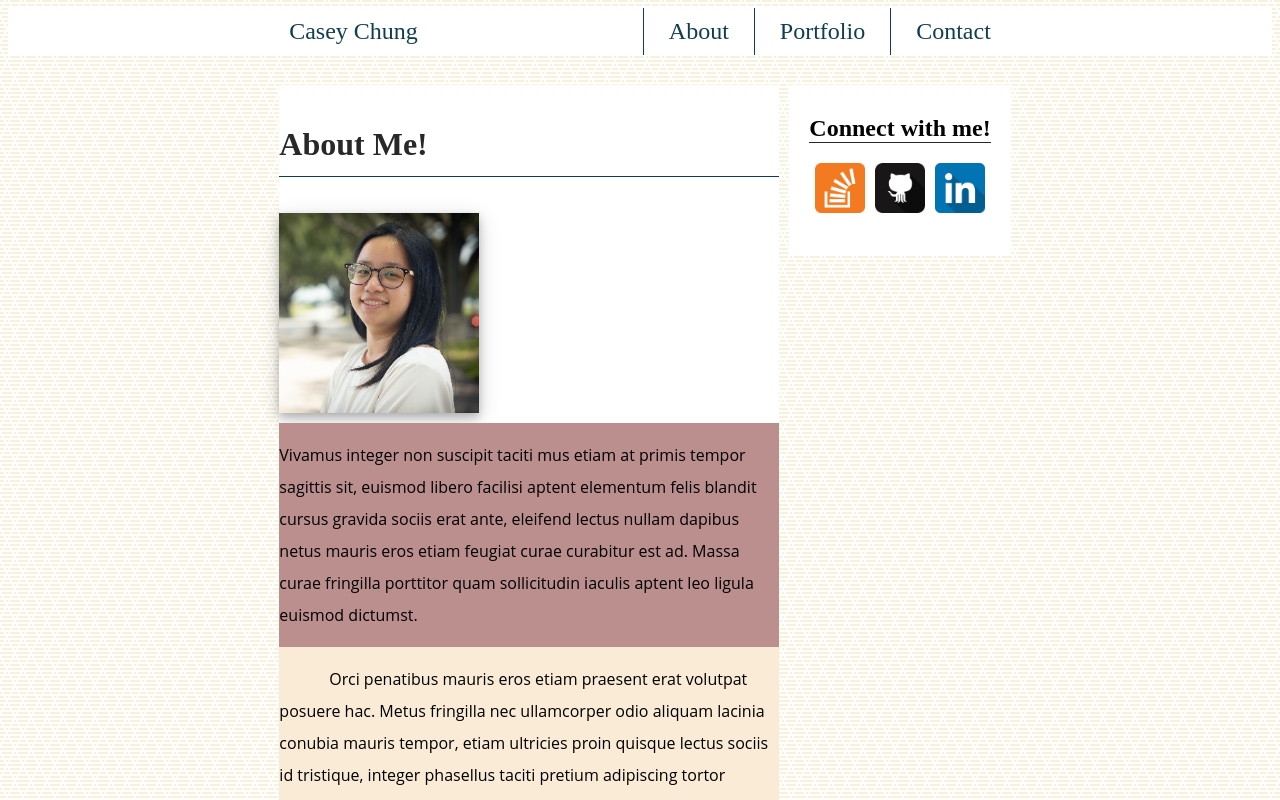
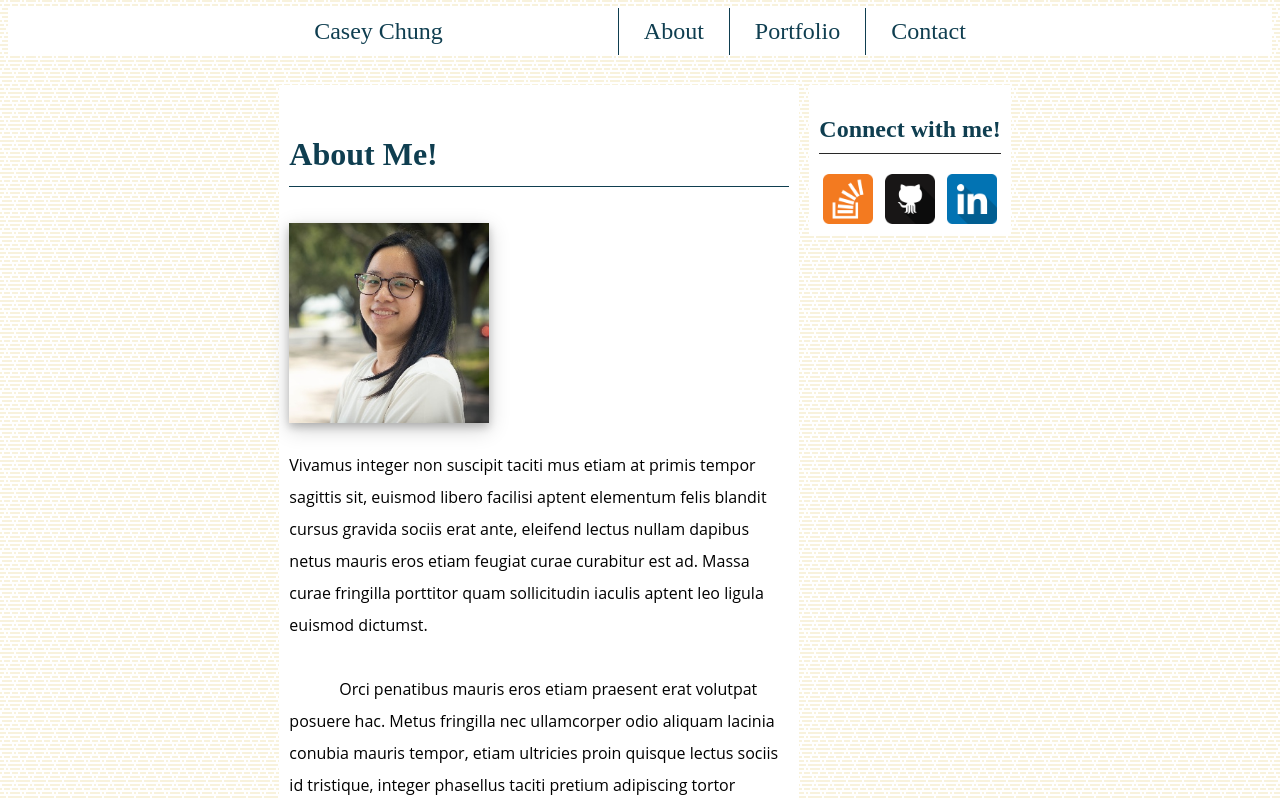
Before and after one commit to Boxbard/m6-hw6-chung-casey, a plain HTML site: page index.html in a window 1280 px wide. Shown: the top 800 px of the page. Drawn offline with Linux system fonts and the light colour scheme.

Commit message:
Calling it done

```diff
--- a/styles.css
+++ b/styles.css
@@ -25,6 +25,7 @@ body {
     /* border: 1px solid #0f3e50; */
     font-family: Berkshire Swash;
     font-size: 24px;
+    color: #0f3e50;
 }
 
 .main-nav li {
@@ -37,7 +38,7 @@ body {
 }
 
 .main-nav li:first-child {
-    padding-right: 200px;
+    padding-right: 150px;
 }
 
 .main-nav li a {
@@ -71,10 +72,11 @@ a:active {
 .main-article {
     display: flex;
     flex-direction: column;
+    flex-wrap: wrap;
     /* oh wow, the flex direction really caught me off guard, this vastly changes things. */
     flex-basis: 500px;
     margin: 10px;
-    /* padding: 25px; */
+    padding: 10px;
     background-color: white;
     font-family: Open Sans;
     line-height: 2.0;
@@ -82,15 +84,17 @@ a:active {
 
 .article-h1 {
     display: flex;
+    flex-wrap: wrap;
     /* background-color: aqua; */
     font-family: Berkshire Swash;
     font-size: 32px;
-    color: rgb(40, 40, 40);
+    color: #0f3e50;
     border-bottom: 1px solid #0f3e50;
 }
 
 .profile-img {
     display: flex;
+    flex-wrap: wrap;
     /* padding: 20px; */
     margin: 10px 0px;
     /* background-color: lightgoldenrodyellow; */
@@ -99,13 +103,15 @@ a:active {
 
 .p1 {
     display: flex;
-    background-color: rosybrown;
+    /* background-color: rosybrown; */
+    flex-wrap: wrap;
 }
 
 .p2 {
     display: flex;
-    background-color: antiquewhite;
+    /* background-color: antiquewhite; */
     text-indent: 50px;
+    flex-wrap: wrap;
 }
 
 /* .p3 {
@@ -119,14 +125,14 @@ a:active {
     flex-flow: column;
     background-color: white;
     margin-top: 10px;
-    padding: 10px 20px;
+    padding: 0px 10px;
     max-height: 150px;
 }
 
 .contact-me {
     display: flex;
     justify-content: center;
-    gap: 10px;
+    gap: 12px;
     flex-direction: row;
     flex-basis: 10px;
     /* background-color: white; */
@@ -136,7 +142,9 @@ a:active {
     display: flex;
     font-family: Berkshire Swash;
     font-size: 24px;
+    color: #0f3e50;
     border-bottom: 1px solid rgb(40, 40, 40);
+    line-height: 2.0;
 }
 
 .flex-container-footer {
```
